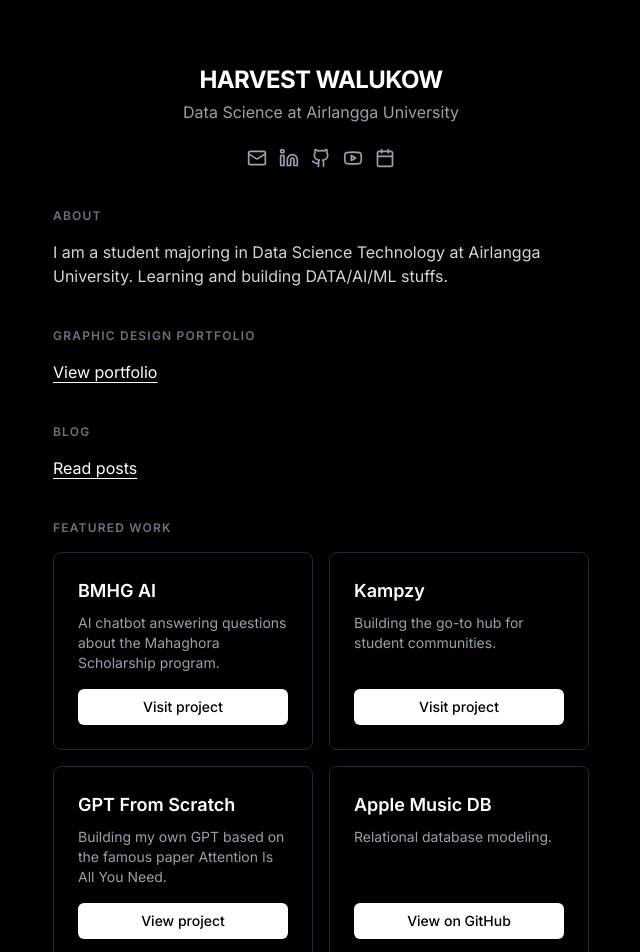
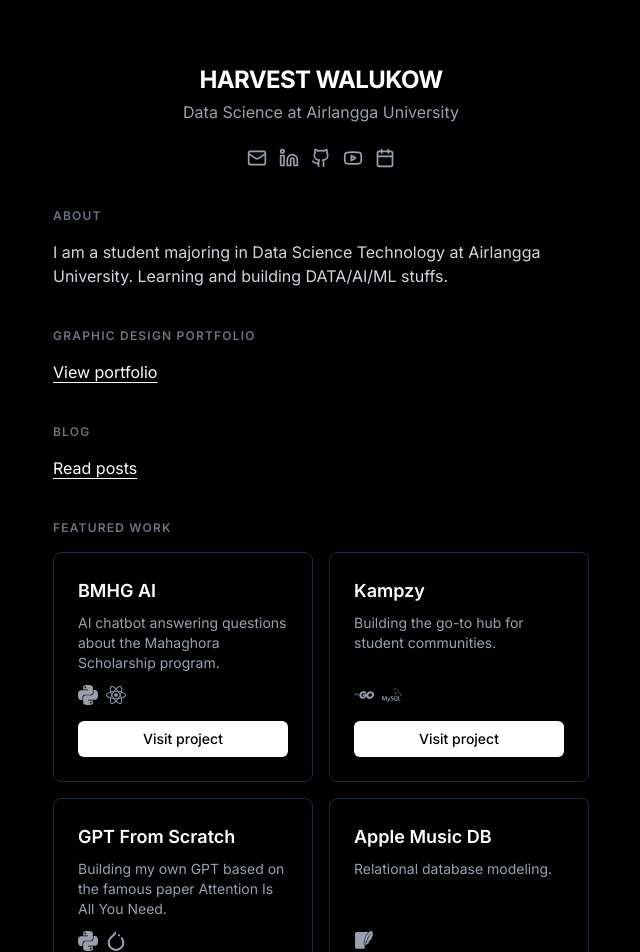
Before and after one commit to harvestwalukow/harvestwalukow.github.io, a Next.js app: page / in a window 1280 px wide. Shown: the top 952 px of the page, without its empty margins (319-959 px from the left). Built offline with nearby package versions, Linux system fonts and the light colour scheme.

Commit message:
feat: add stack icons on featured work

```diff
--- a/app/globals.css
+++ b/app/globals.css
@@ -70,3 +70,44 @@
   margin-top: 0.5em;
   margin-bottom: 0.5em;
 }
+
+/* Custom tooltip for stack icons */
+.tooltip-wrapper {
+  position: relative;
+  display: inline-block;
+}
+
+.tooltip-wrapper:hover .tooltip {
+  opacity: 1;
+  visibility: visible;
+  transition-delay: 0s;
+}
+
+.tooltip {
+  position: absolute;
+  bottom: 100%;
+  left: 50%;
+  transform: translateX(-50%);
+  margin-bottom: 8px;
+  padding: 4px 8px;
+  background-color: rgba(0, 0, 0, 0.9);
+  color: white;
+  font-size: 12px;
+  white-space: nowrap;
+  border-radius: 4px;
+  opacity: 0;
+  visibility: hidden;
+  transition: opacity 0.1s ease-in-out, visibility 0.1s ease-in-out;
+  pointer-events: none;
+  z-index: 50;
+}
+
+.tooltip::after {
+  content: "";
+  position: absolute;
+  top: 100%;
+  left: 50%;
+  transform: translateX(-50%);
+  border: 4px solid transparent;
+  border-top-color: rgba(0, 0, 0, 0.9);
+}
--- a/app/page.tsx
+++ b/app/page.tsx
@@ -13,6 +13,17 @@
   DialogClose,
 } from "@/components/ui/dialog";
 import { Button } from "@/components/ui/button";
+import {
+  SiPython,
+  SiReact,
+  SiOpenai,
+  SiNextdotjs,
+  SiTypescript,
+  SiPytorch,
+  SiSqlite,
+  SiMysql,
+  SiGo,
+} from "react-icons/si";
 
 export default function Home() {
   return (
@@ -143,6 +154,16 @@
               AI chatbot answering questions about the Mahaghora Scholarship
               program.
             </p>
+            <div className="flex gap-2 mt-3 flex-wrap">
+              <div className="tooltip-wrapper">
+                <SiPython className="h-5 w-5 text-gray-400 hover:text-white transition-colors cursor-pointer" />
+                <span className="tooltip">Python</span>
+              </div>
+              <div className="tooltip-wrapper">
+                <SiReact className="h-5 w-5 text-gray-400 hover:text-white transition-colors cursor-pointer" />
+                <span className="tooltip">React</span>
+              </div>
+            </div>
             <a
               href="https://tanya.beasiswamahaghora.com"
               target="_blank"
@@ -158,6 +179,16 @@
             <p className="text-gray-400 text-sm mt-2 flex-grow">
               Building the go-to hub for student communities.
             </p>
+            <div className="flex gap-2 mt-3 flex-wrap">
+              <div className="tooltip-wrapper">
+                <SiGo className="h-5 w-5 text-gray-400 hover:text-white transition-colors cursor-pointer" />
+                <span className="tooltip">Go</span>
+              </div>
+              <div className="tooltip-wrapper">
+                <SiMysql className="h-5 w-5 text-gray-400 hover:text-white transition-colors cursor-pointer" />
+                <span className="tooltip">MySQL</span>
+              </div>
+            </div>
             <a
               href="https://www.kampzy.com"
               target="_blank"
@@ -176,6 +207,16 @@
               Building my own GPT based on the famous paper Attention Is All You
               Need.
             </p>
+            <div className="flex gap-2 mt-3 flex-wrap">
+              <div className="tooltip-wrapper">
+                <SiPython className="h-5 w-5 text-gray-400 hover:text-white transition-colors cursor-pointer" />
+                <span className="tooltip">Python</span>
+              </div>
+              <div className="tooltip-wrapper">
+                <SiPytorch className="h-5 w-5 text-gray-400 hover:text-white transition-colors cursor-pointer" />
+                <span className="tooltip">PyTorch</span>
+              </div>
+            </div>
             <a
               href="https://harvestwalukow.github.io/gpt/"
               target="_blank"
@@ -191,6 +232,12 @@
             <p className="text-gray-400 text-sm mt-2 flex-grow">
               Relational database modeling.
             </p>
+            <div className="flex gap-2 mt-3 flex-wrap">
+              <div className="tooltip-wrapper">
+                <SiSqlite className="h-5 w-5 text-gray-400 hover:text-white transition-colors cursor-pointer" />
+                <span className="tooltip">SQL</span>
+              </div>
+            </div>
             <a
               href="https://github.com/harvestwalukow/apple-music"
               target="_blank"
--- a/package.json
+++ b/package.json
@@ -18,6 +18,7 @@
     "next": "15.5.4",
     "react": "19.1.0",
     "react-dom": "19.1.0",
+    "react-icons": "^5.5.0",
     "remark": "^15.0.1",
     "remark-html": "^16.0.1",
     "tailwind-merge": "^3.3.1",
```
Also changed, not shown: 1 other file (tests, documents, lock files or other folders).
